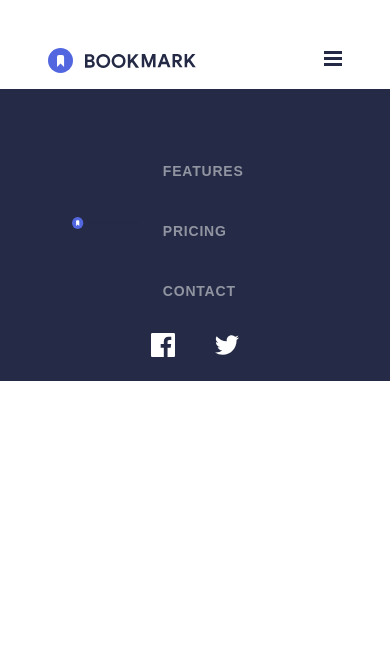
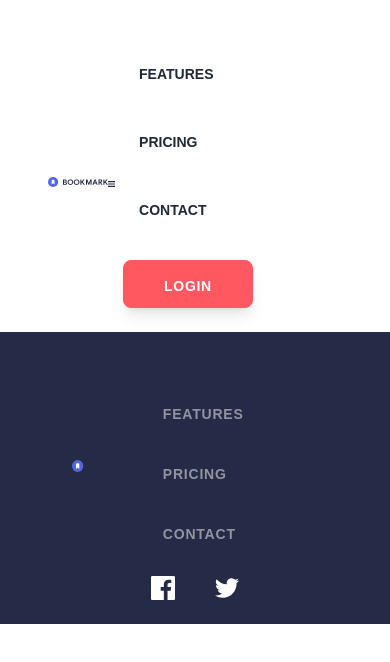
Before and after one commit to KonradBauer/Products-Page, a React (Vite) app: page / in a window 390 px wide. Shown: the top 662 px of the page. Built offline with nearby package versions, Linux system fonts and the light colour scheme.

Commit message:
burger button now open and close navigation

```diff
--- a/src/components/Header/Header.tsx
+++ b/src/components/Header/Header.tsx
@@ -22,7 +22,7 @@ export const Header: React.FC = () => {
       </div>
       <ul
         className={`menu menu-horizontal uppercase gap-8 flex items-center ${
-          isMenuOpen ? "hidden md:flex" : "md:flex hidden"
+          isMenuOpen ? "hidden md:flex" : ""
         }`}
       >
         {navigation.map((navi) => (
```
